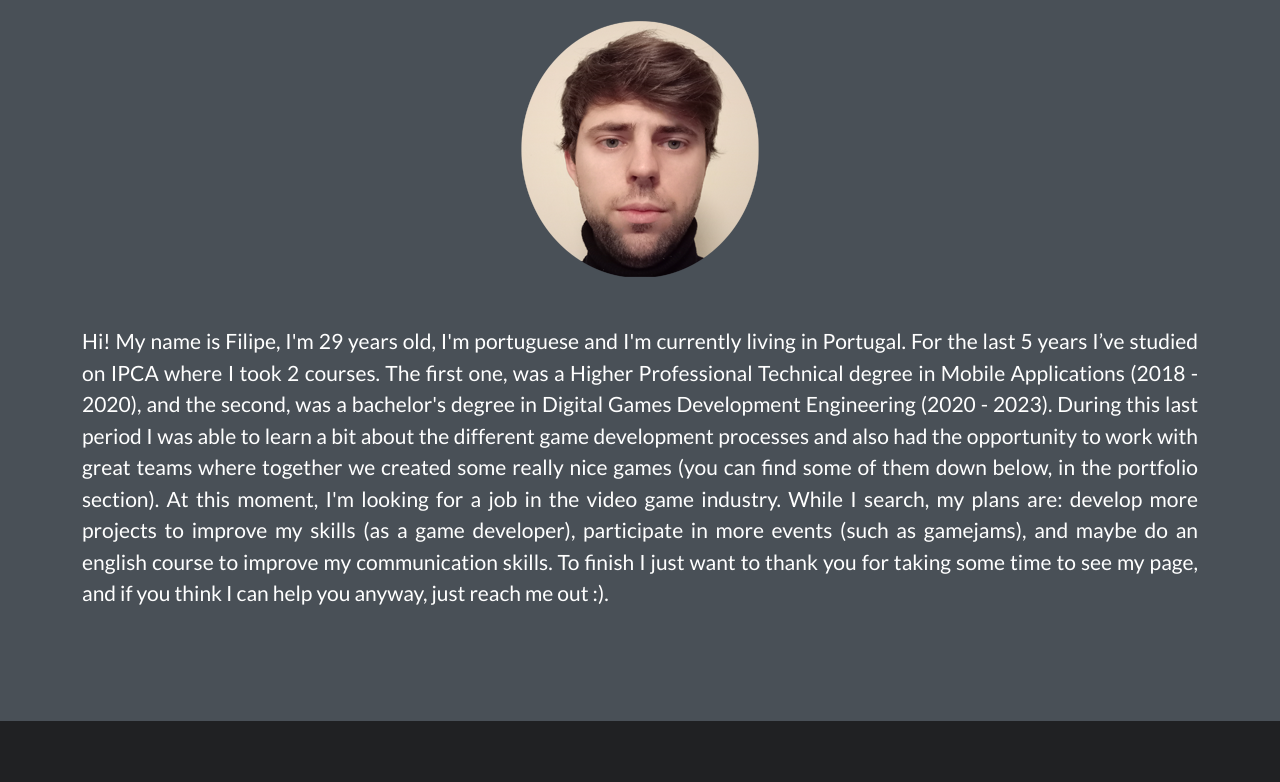
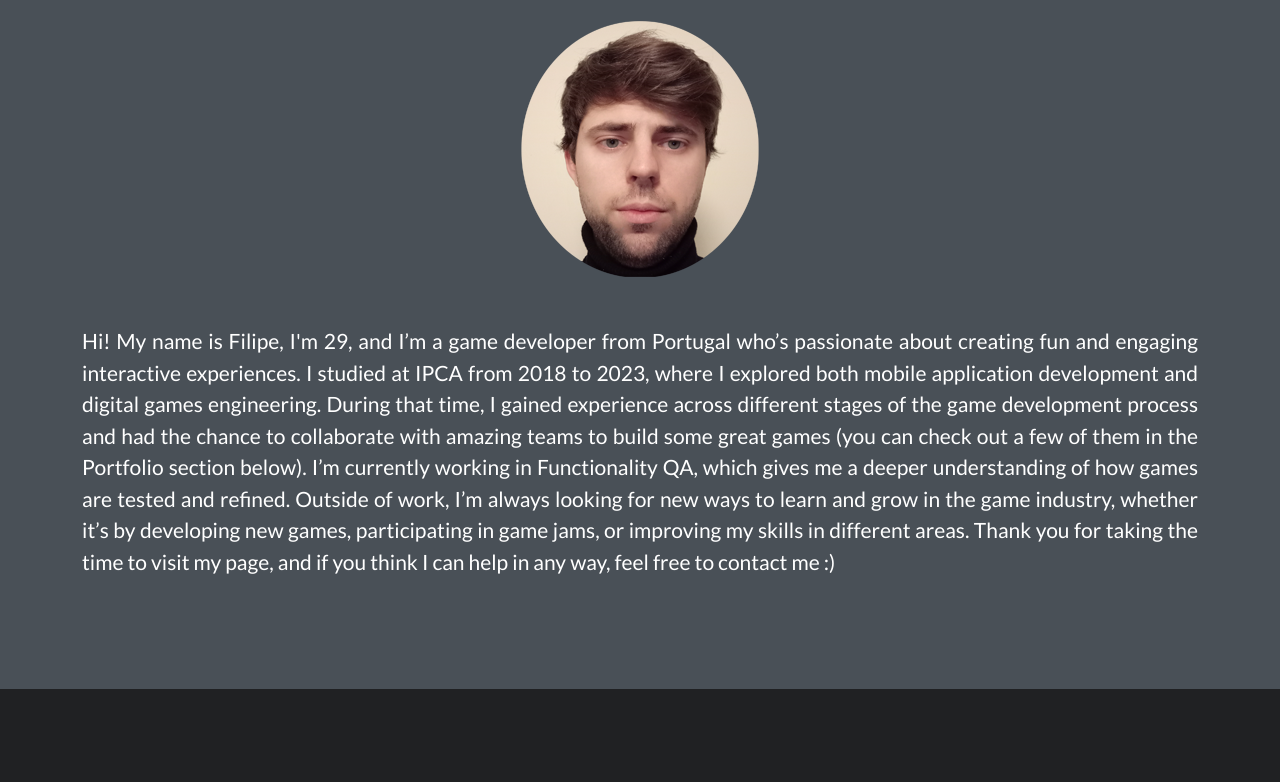
Before and after one commit to MbfcM/MbfcM.github.io, a plain HTML site: page index.html in a window 1280 px wide. Shown: the part 279-1061 px from the top of the page. Drawn offline with nearby package versions, Linux system fonts and the light colour scheme; a script that the page names is missing.

Commit message:
Update the information about me

```diff
--- a/index.html
+++ b/index.html
@@ -50,10 +50,10 @@
                 <div class="row">
                     <div class="col-lg-12 text-center">
                     <img class="text-center" src="img/profile.png" alt="profile-pic">
-                    <br><br><br><p style="font-size: 21px;" class="text-justify">Hi! My name is Filipe, I'm <span id="age"></span> years old, I'm portuguese and I'm currently living in Portugal.
-                        For the last 5 years I’ve studied on IPCA where I took 2 courses. The first one, was a Higher Professional Technical degree in Mobile Applications (2018 - 2020), and the second, was a bachelor's degree in Digital Games Development Engineering (2020 - 2023). During this last period I was able to learn a bit about the different game development processes and also had the opportunity to work with great teams where together we created some really nice games (you can find some of them down below, in the portfolio section).
-                         At this moment, I'm looking for a job in the video game industry. While I search, my plans are: develop more projects to improve my skills (as a game developer), participate in more events (such as gamejams), and maybe do an english course to improve my communication skills.
-                         To finish I just want to thank you for taking some time to see my page, and if you think I can help you anyway, just reach me out :).</p></div>
+                    <br><br><br><p style="font-size: 21px;" class="text-justify">Hi! My name is Filipe, I'm <span id="age"></span>, and I’m a game developer from Portugal who’s passionate about creating fun and engaging interactive experiences.
+                        I studied at IPCA from 2018 to 2023, where I explored both mobile application development and digital games engineering. During that time, I gained experience across different stages of the game development process and had the chance to collaborate with amazing teams to build some great games (you can check out a few of them in the Portfolio section below).
+                         I’m currently working in Functionality QA, which gives me a deeper understanding of how games are tested and refined. Outside of work, I’m always looking for new ways to learn and grow in the game industry, whether it’s by developing new games, participating in game jams, or improving my skills in different areas.
+                         Thank you for taking the time to visit my page, and if you think I can help in any way, feel free to contact me :)</p></div>
                 </div>
             </div>
         </section>
```
